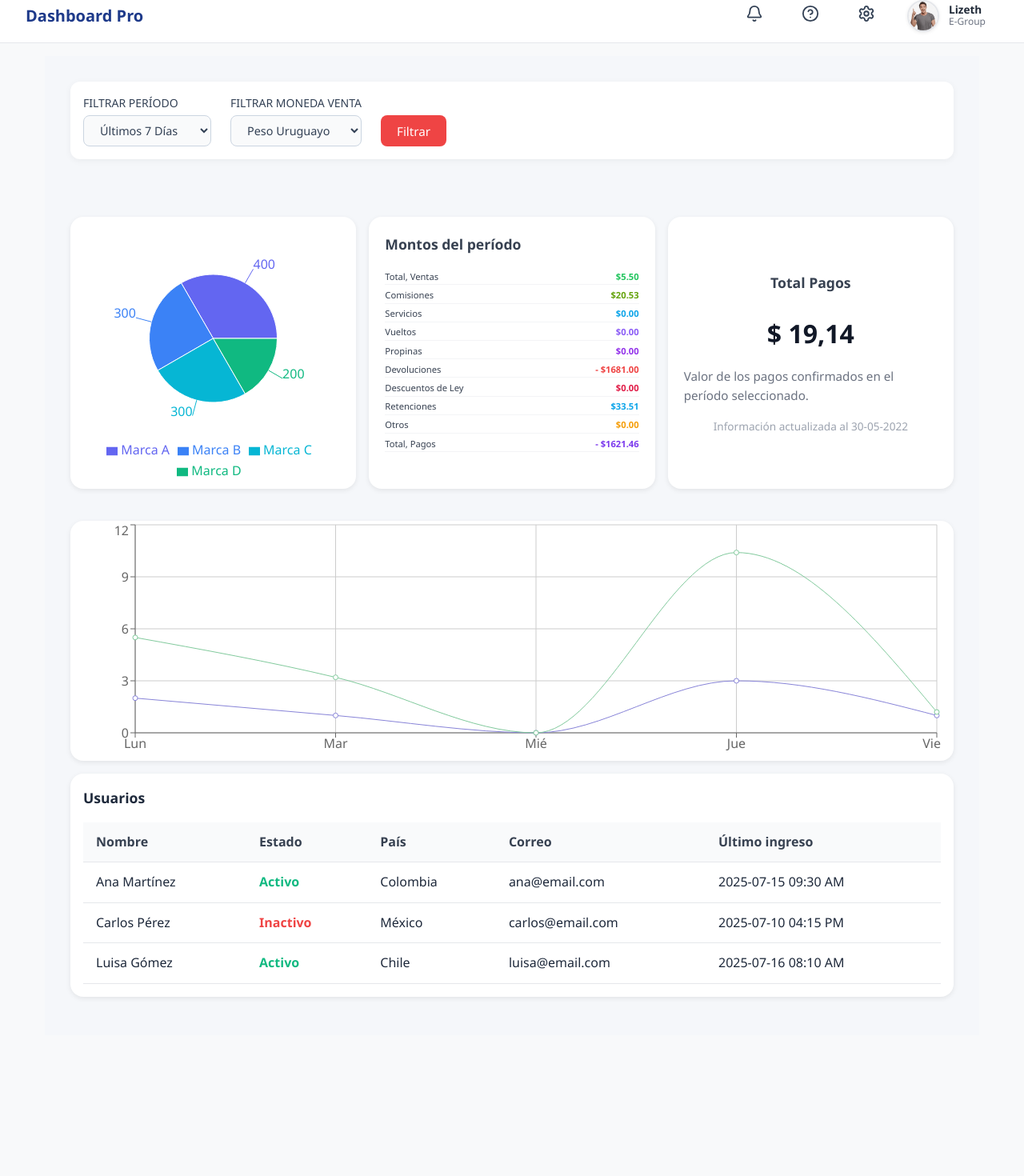
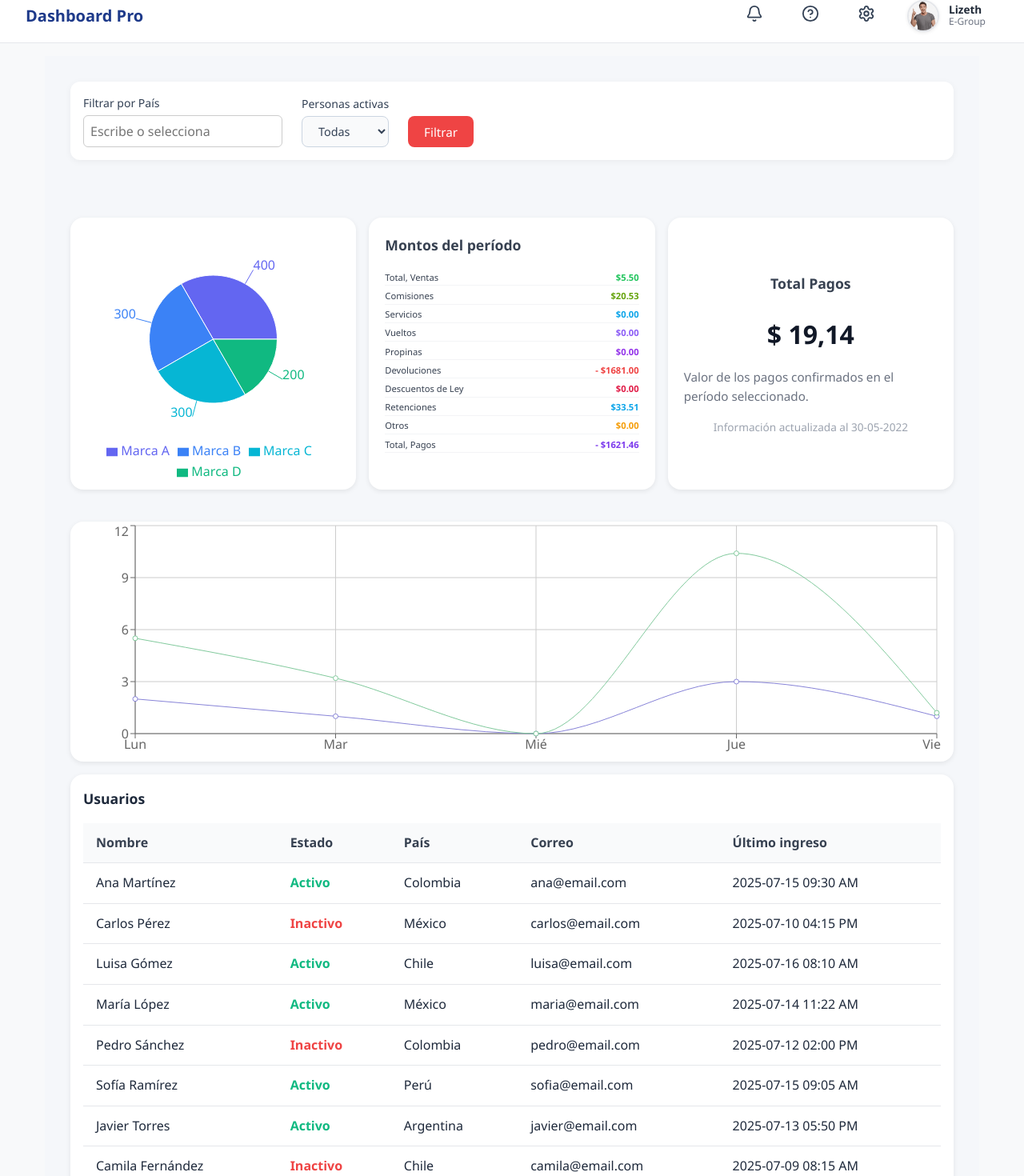
Before and after one commit to ALizeth96/dashboard-react, a React (Vite) app: page / in a window 1280 px wide. Shown: the part 14-1484 px from the top of the page at 80% size. Before the commit the page ends 1324 px from the top, so only its background shows below. Built offline with nearby package versions, Linux system fonts and the light colour scheme.

Commit message:
Corrección de filtrado en tabla de usuarios y conexión con Dashboard

```diff
--- a/src/ResumenPanel/ResumenPanel.jsx
+++ b/src/ResumenPanel/ResumenPanel.jsx
@@ -2,10 +2,9 @@ import GraficoTorta from "./GraficoTorta";
 import Kpis from "./Kpis";
 import GraficoLinea from "./GraficoLinea";
 import UserTable from "../UserTable/UserTable.jsx";
-
 import "./ResumenPanel.css";
 
-const ResumenPanel = () => {
+const ResumenPanel = ({ users }) => {
   return (
     <>
       <div className="resumen-panel-grid">
@@ -32,7 +31,7 @@ const ResumenPanel = () => {
           <GraficoLinea />
         </div>
         <div className="user-table-wrapper">
-          <UserTable />
+          <UserTable users={users} /> {/* ✅ Aquí pasamos los usuarios filtrados */}
         </div>
       </div>
     </>
--- a/src/UserTable/UserTable.jsx
+++ b/src/UserTable/UserTable.jsx
@@ -1,31 +1,7 @@
 import React from "react";
 import "./UserTable.css";
 
-const users = [
-  {
-    nombre: "Ana Martínez",
-    estado: "Activo",
-    pais: "Colombia",
-    correo: "ana@email.com",
-    ultimoIngreso: "2025-07-15 09:30 AM",
-  },
-  {
-    nombre: "Carlos Pérez",
-    estado: "Inactivo",
-    pais: "México",
-    correo: "carlos@email.com",
-    ultimoIngreso: "2025-07-10 04:15 PM",
-  },
-  {
-    nombre: "Luisa Gómez",
-    estado: "Activo",
-    pais: "Chile",
-    correo: "luisa@email.com",
-    ultimoIngreso: "2025-07-16 08:10 AM",
-  },
-];
-
-const UserTable = () => {
+const UserTable = ({ users }) => {
   return (
     <div className="user-table-container">
       <h3>Usuarios</h3>
@@ -40,7 +16,8 @@ const UserTable = () => {
           </tr>
         </thead>
         <tbody>
-          {users.map((u, i) => (
+          {users.length > 0 ? (
+            users.map((u, i) => (
               <tr key={i}>
                 <td>{u.nombre}</td>
                 <td className={u.estado === "Activo" ? "activo" : "inactivo"}>{u.estado}</td>
@@ -48,7 +25,14 @@ const UserTable = () => {
                 <td>{u.correo}</td>
                 <td>{u.ultimoIngreso}</td>
               </tr>
-          ))}
+            ))
+          ) : (
+            <tr>
+              <td colSpan="5" style={{ textAlign: "center", padding: "10px" }}>
+                No se encontraron usuarios.
+              </td>
+            </tr>
+          )}
         </tbody>
       </table>
     </div>
--- a/src/components/Filtros.jsx
+++ b/src/components/Filtros.jsx
@@ -1,31 +1,46 @@
-import React from 'react';
+import React, { useState } from 'react';
 import "../ResumenPanel/ResumenPanel.css";
 
-
-const Filtros = () => {
+const Filtros = ({ pais, setPais, estado, setEstado, onFiltrar }) => {
   return (
     <div className="filtros-container">
       <div className="filtro">
-        <label htmlFor="periodo">FILTRAR PERÍODO</label>
-        <select id="periodo">
-          <option>Últimos 7 Días</option>
-          <option>Últimos 30 Días</option>
-          <option>Este Mes</option>
-          <option>Año en curso</option>
+        <label htmlFor="pais">Filtrar por País</label>
+        <input
+          list="paises"
+          id="pais"
+          name="pais"
+          placeholder="Escribe o selecciona"
+          value={pais}
+          onChange={(e) => setPais(e.target.value)}
+        />
+        <datalist id="paises">
+          <option value="México" />
+          <option value="Colombia" />
+          <option value="Chile" />
+          <option value="Argentina" />
+          <option value="Perú" />
+          <option value="Venezuela" />
+        </datalist>
+      </div>
+
+      <div className="filtro">
+        <label htmlFor="estado">Personas activas</label>
+        <select
+          id="estado"
+          value={estado}
+          onChange={(e) => setEstado(e.target.value)}
+        >
+          <option value="todas">Todas</option>
+          <option value="Activo">Activa</option>
+          <option value="Inactivo">Inactiva</option>
         </select>
       </div>
 
       <div className="filtro">
-        <label htmlFor="moneda">FILTRAR MONEDA VENTA</label>
-        <select id="moneda">
-          <option>Peso Uruguayo</option>
-          <option>Dólar</option>
-          <option>Euro</option>
-        </select>
-      </div>
-
-      <div className="filtro">
-        <button className="btn-filtrar">Filtrar</button>
+        <button className="btn-filtrar" onClick={onFiltrar}>
+          Filtrar
+        </button>
       </div>
     </div>
   );
--- a/src/pages/Dashboard.jsx
+++ b/src/pages/Dashboard.jsx
@@ -1,19 +1,118 @@
-import React from "react";
+import React, { useState } from "react";
 import Navbar from "../components/Navbar";
 import Filtros from "../components/Filtros";
 import ResumenPanel from "../ResumenPanel/ResumenPanel";
 import "../ResumenPanel/ResumenPanel.css";
 import "../components/Filtros.css";
-import "../pages/Dashboard.css"; // Puedes mover este estilo a ResumenPanel.css si prefieres centralizar
+import "../pages/Dashboard.css";
+
+const usersData = [
+  {
+    nombre: "Ana Martínez",
+    estado: "Activo",
+    pais: "Colombia",
+    correo: "ana@email.com",
+    ultimoIngreso: "2025-07-15 09:30 AM",
+  },
+  {
+    nombre: "Carlos Pérez",
+    estado: "Inactivo",
+    pais: "México",
+    correo: "carlos@email.com",
+    ultimoIngreso: "2025-07-10 04:15 PM",
+  },
+  {
+    nombre: "Luisa Gómez",
+    estado: "Activo",
+    pais: "Chile",
+    correo: "luisa@email.com",
+    ultimoIngreso: "2025-07-16 08:10 AM",
+  },
+  {
+    nombre: "María López",
+    estado: "Activo",
+    pais: "México",
+    correo: "maria@email.com",
+    ultimoIngreso: "2025-07-14 11:22 AM",
+  },
+  {
+    nombre: "Pedro Sánchez",
+    estado: "Inactivo",
+    pais: "Colombia",
+    correo: "pedro@email.com",
+    ultimoIngreso: "2025-07-12 02:00 PM",
+  },
+  {
+    nombre: "Sofía Ramírez",
+    estado: "Activo",
+    pais: "Perú",
+    correo: "sofia@email.com",
+    ultimoIngreso: "2025-07-15 09:05 AM",
+  },
+  {
+    nombre: "Javier Torres",
+    estado: "Activo",
+    pais: "Argentina",
+    correo: "javier@email.com",
+    ultimoIngreso: "2025-07-13 05:50 PM",
+  },
+  {
+    nombre: "Camila Fernández",
+    estado: "Inactivo",
+    pais: "Chile",
+    correo: "camila@email.com",
+    ultimoIngreso: "2025-07-09 08:15 AM",
+  },
+  {
+    nombre: "Diego Castro",
+    estado: "Activo",
+    pais: "Colombia",
+    correo: "diego@email.com",
+    ultimoIngreso: "2025-07-11 10:00 AM",
+  },
+  {
+    nombre: "Elena Vargas",
+    estado: "Activo",
+    pais: "Venezuela",
+    correo: "elena@email.com",
+    ultimoIngreso: "2025-07-17 09:00 AM",
+  },
+];
 
 const Dashboard = () => {
+  const [paisSeleccionado, setPaisSeleccionado] = useState("");
+  const [estadoSeleccionado, setEstadoSeleccionado] = useState("todas");
+  const [usuariosFiltrados, setUsuariosFiltrados] = useState(usersData);
+
+  const filtrarUsuarios = () => {
+    const filtrados = usersData.filter((user) => {
+      const paisCoincide =
+        paisSeleccionado.trim() === "" ||
+        user.pais.toLowerCase().includes(paisSeleccionado.toLowerCase());
+
+      const estadoCoincide =
+        estadoSeleccionado === "todas" ||
+        user.estado.toLowerCase() === estadoSeleccionado.toLowerCase();
+
+      return paisCoincide && estadoCoincide;
+    });
+
+    setUsuariosFiltrados(filtrados);
+  };
+
   return (
     <>
       <Navbar />
       <div className="dashboard-wrapper">
         <div className="dashboard-container">
-          <Filtros />
-          <ResumenPanel />
+          <Filtros
+            pais={paisSeleccionado}
+            setPais={setPaisSeleccionado}
+            estado={estadoSeleccionado}
+            setEstado={setEstadoSeleccionado}
+            onFiltrar={filtrarUsuarios}
+          />
+          <ResumenPanel users={usuariosFiltrados} />
         </div>
       </div>
     </>
```
Also changed, not shown: src/components/SearchBar.css (deleted, +0 -20 lines), src/components/SearchBar.jsx (deleted, +0 -16 lines), src/ResumenPanel/Filtros.jsx (deleted). Lines whose indentation alone changed are shown as unchanged.
